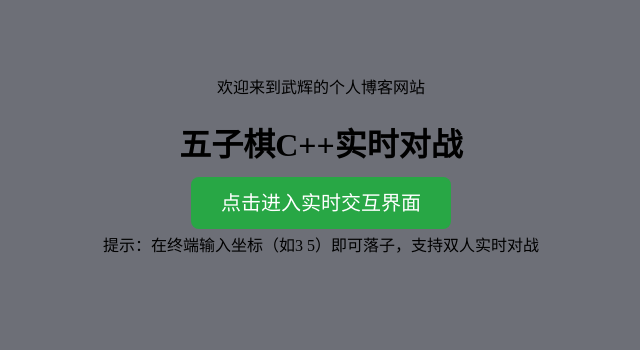
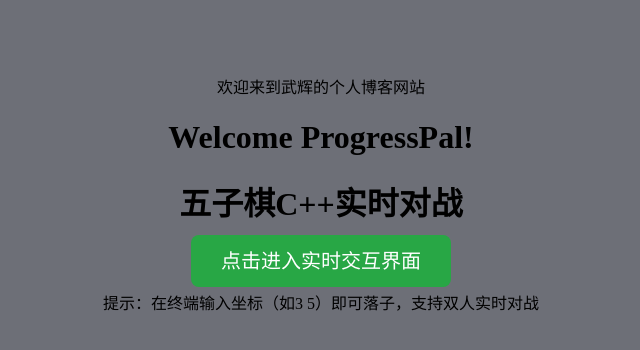
Before and after one commit to wswh-hub/WSWH-hub.github.io, a plain HTML site: page index.html in a window 1280 px wide. Shown: the whole page, without its empty margins (319-959 px from the left). Drawn offline with Linux system fonts and the light colour scheme.

Commit message:
Update index.html

```diff
--- a/index.html
+++ b/index.html
@@ -2,7 +2,7 @@
 <html lang="zh-CN">
 <head>
     <meta charset="UTF-8">
-    <title>五子棋C++实时交互</title>
+    <title>progresspal</title></title>
     <style>
         body { text-align: center; padding: 50px; font-family: "微软雅黑"; }
         .btn { padding: 15px 30px; background: #28a745; color: white; text-decoration: none; font-size: 20px; border-radius: 8px; }
@@ -11,6 +11,7 @@
 
 <body style="background-color: rgb(109, 111, 119);">
 <p style="text-align:center;">欢迎来到武辉的个人博客网站</p>
+    <h1 style="text-align">Welcome ProgressPal!</h1>
     <h1>五子棋C++实时对战</h1>
     <a href=" https://onlinegdb.com/Vu3RlIzNOh" target="_blank" class="btn">点击进入实时交互界面</a>
     <p>提示：在终端输入坐标（如3 5）即可落子，支持双人实时对战</p>
```
